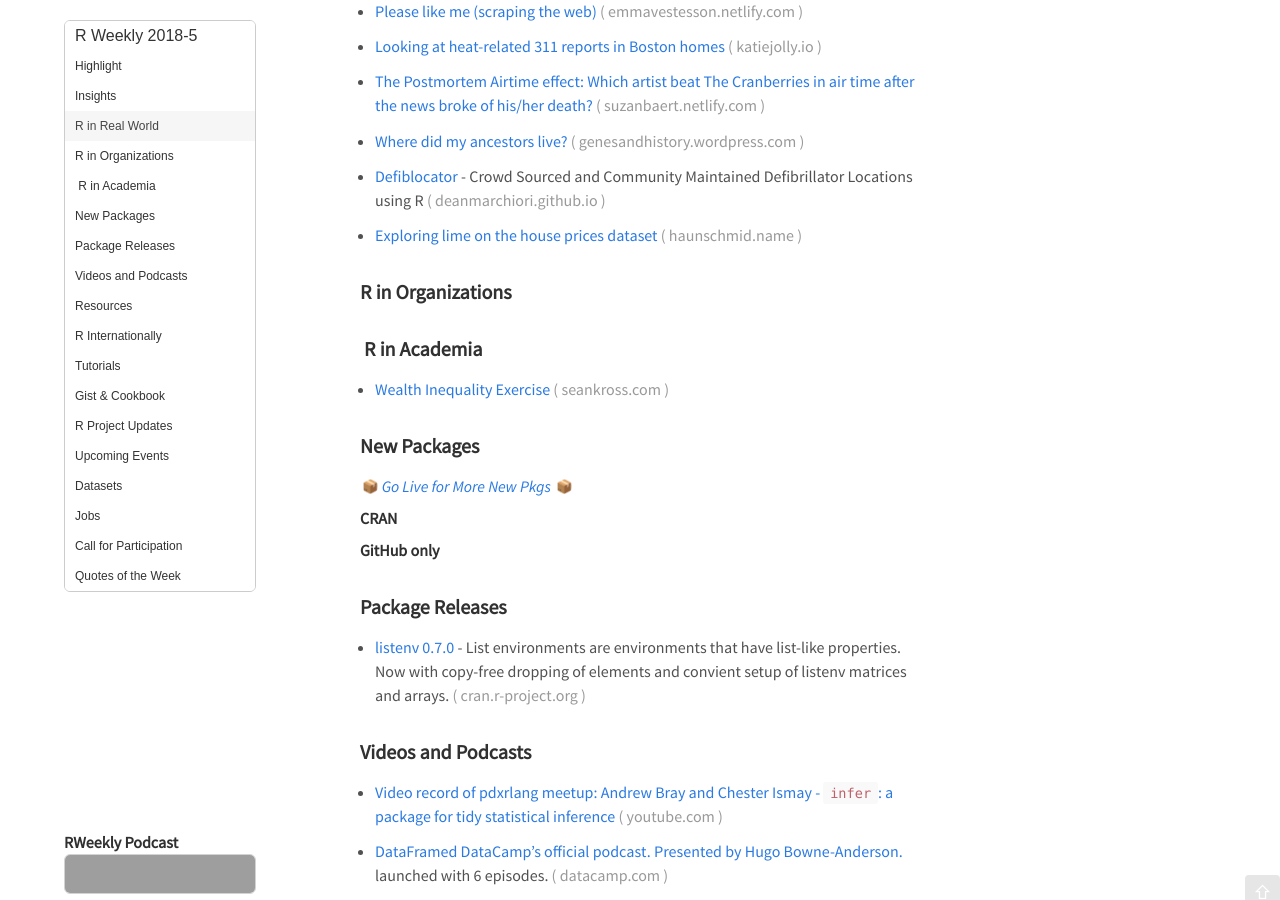
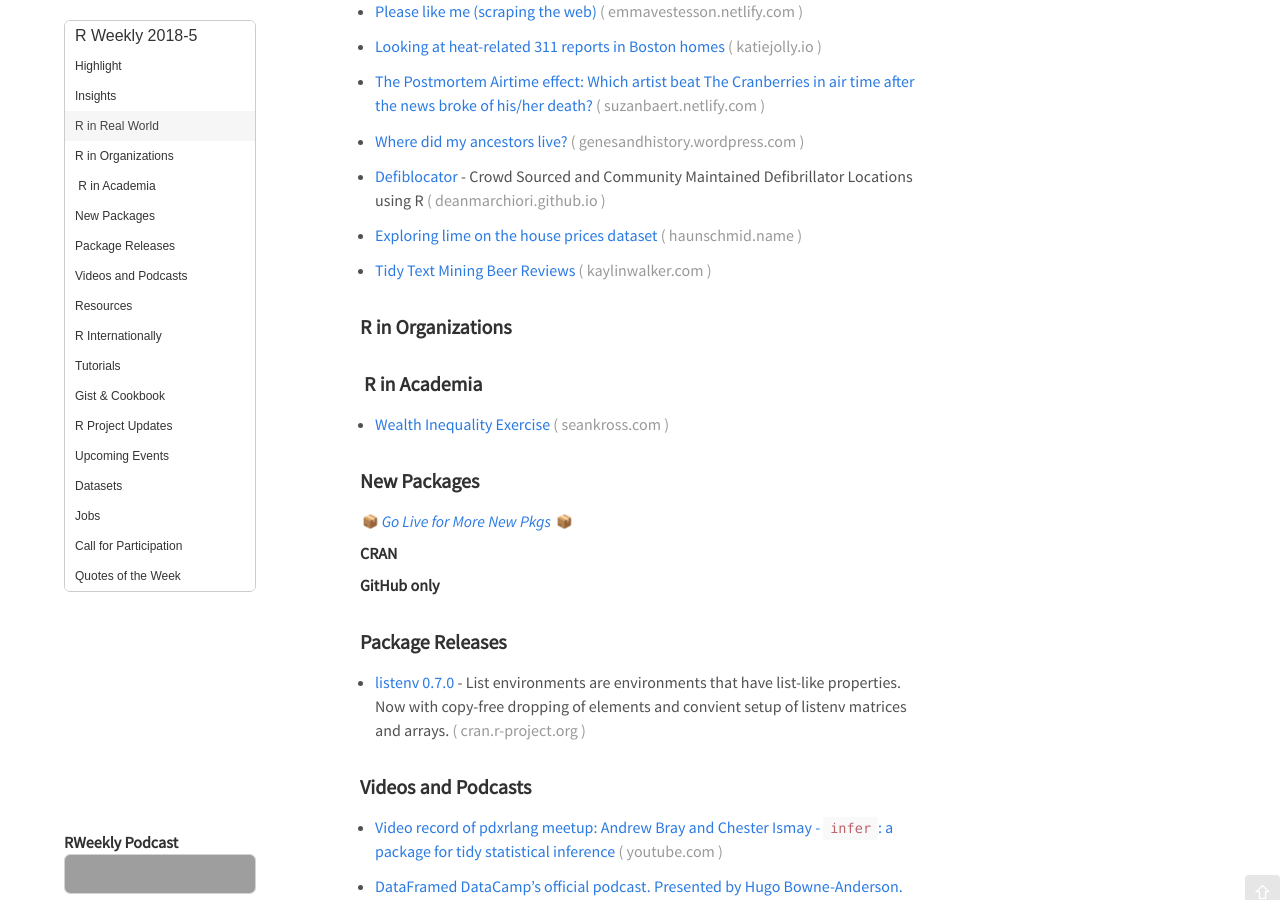
Before and after one commit to rweekly/rweekly.org, a Jekyll site: the page built from draft.md, in a window 1280 px wide and 900 px high, scrolled down 651 px. Built offline with Jekyll 4.4.1, drawn with Linux system fonts in a browser that asks for light colours; emoji names are drawn with the system emoji font; comment, search, counter and statistics services are not loaded; grey boxes are pictures that could not be loaded.

Commit message:
Update draft.md

```diff
--- a/draft.md
+++ b/draft.md
@@ -40,6 +40,8 @@ Release Date: 2018-1-29
 + [Defiblocator](https://deanmarchiori.github.io/2017-12-12-defiblocator/) - Crowd Sourced and Community Maintained Defibrillator Locations using R
 
 + [Exploring lime on the house prices dataset](http://blog.haunschmid.name/lime-on-regression-model-house-prices/)
+
++ [Tidy Text Mining Beer Reviews](http://kaylinwalker.com/tidy-text-beer/)
 
 ###  R in Organizations
 
```
